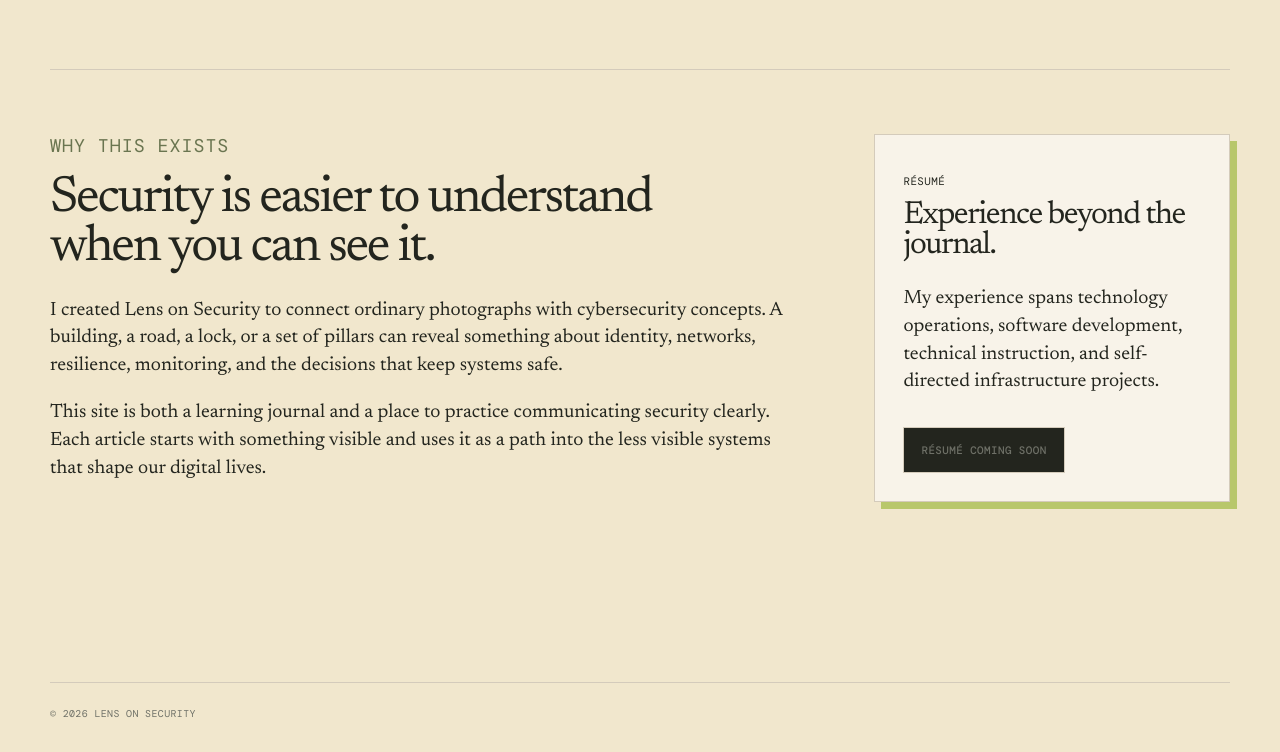
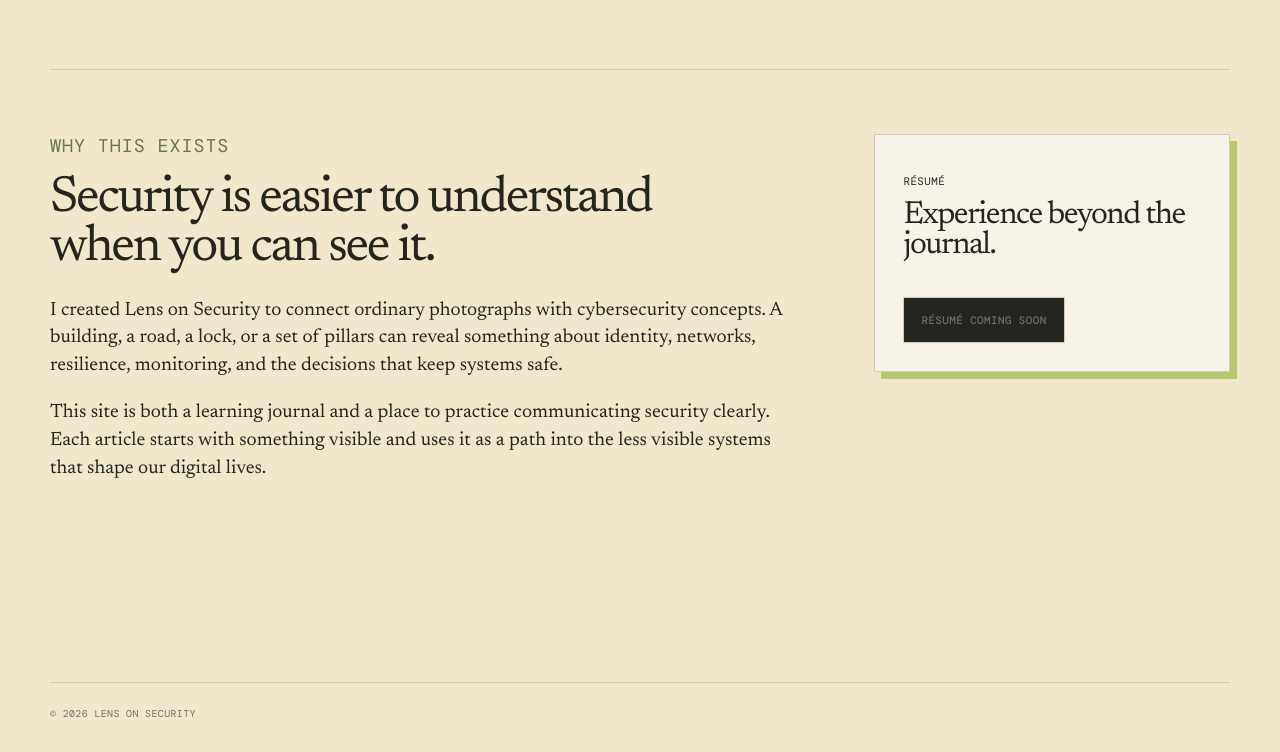
Before and after one commit to abirrahi10/lens-on-security, an Astro site: page /about in a window 1280 px wide. Shown: the part 630-1382 px from the top of the page. Built offline with nearby package versions, Linux system fonts and the light colour scheme; Astro itself is replaced by a stand-in of ours.

Commit message:
Simplify About resume panel

```diff
--- a/src/pages/about.astro
+++ b/src/pages/about.astro
@@ -42,7 +42,6 @@ const certifications = ['CompTIA A+'];
         <aside class="resume-panel" id="resume" aria-labelledby="resume-title">
           <p class="kicker">Résumé</p>
           <h2 id="resume-title">Experience beyond the journal.</h2>
-          <p>My experience spans technology operations, software development, technical instruction, and self-directed infrastructure projects.</p>
           {hasResume ? (
             <div class="page-actions">
               <a class="page-button" href="/resume/">View résumé</a>
```
